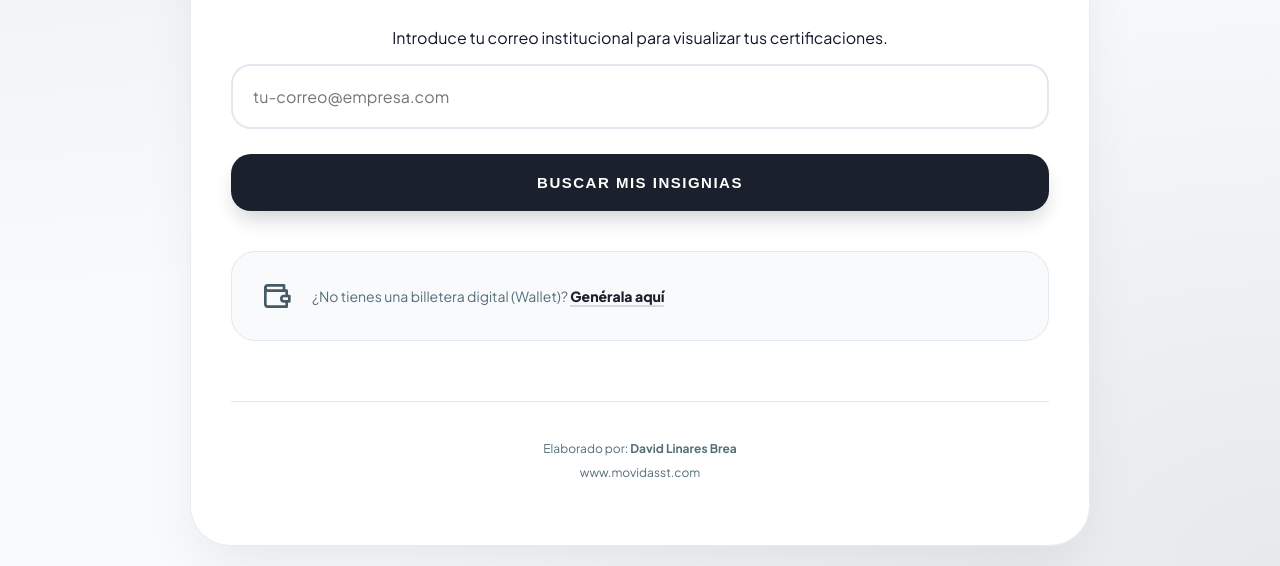
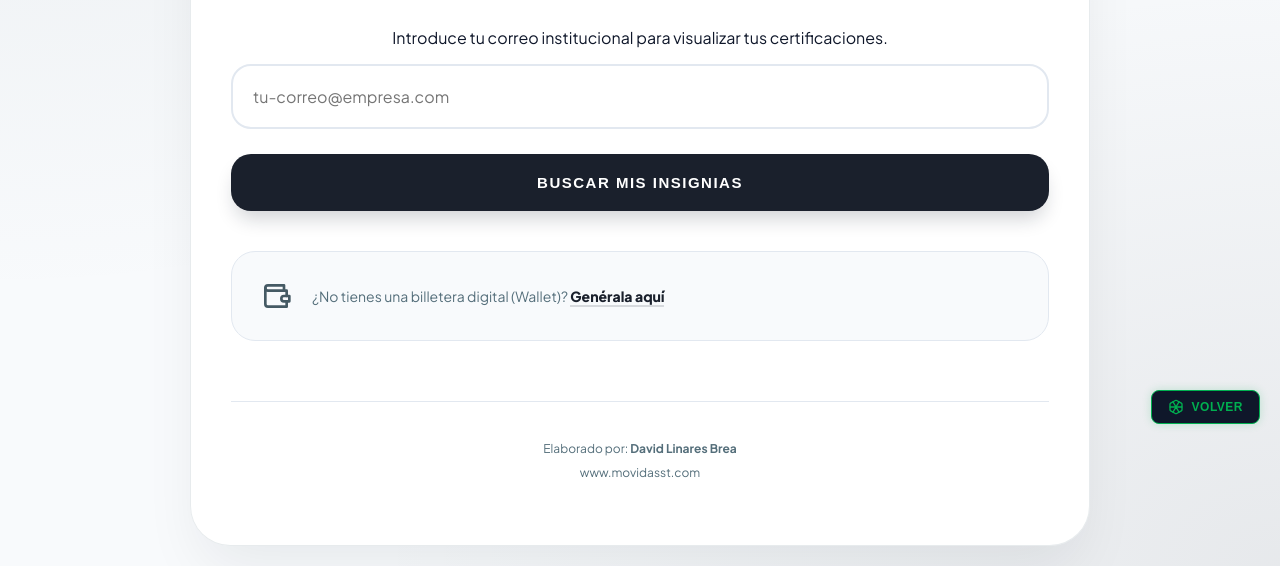
Before and after one commit to movidasst/insigniasmovida, a plain HTML site: page index.html in a window 1280 px wide. Shown: the part 356-922 px from the top of the page. Drawn offline with Linux system fonts and the light colour scheme.

Commit message:
Update index.html

```diff
--- a/index.html
+++ b/index.html
@@ -269,6 +269,59 @@
     </div>
 </div>
 
+<!-- ======================================================= -->
+<!-- BOTÓN FLOTANTE ESTILO DAO: VOLVER AL HUB (MOVIDASST.COM) -->
+<!-- Copiar y pegar este bloque al final del body en cada subdominio -->
+<!-- ======================================================= -->
+
+<a href="https://www.movidasst.com"
+   title="Volver al Hub Principal"
+   style="
+     position: fixed;
+     bottom: 20px;
+     right: 20px;
+     background-color: #0f172a; /* Fondo Oscuro (Slate 900) */
+     color: #00b050;            /* Texto Verde Neón */
+     padding: 8px 16px;         /* Más pequeño */
+     border-radius: 8px;        /* Bordes técnicos */
+     text-decoration: none;
+     font-family: 'Outfit', sans-serif, monospace;
+     font-weight: 700;
+     font-size: 12px;           /* Letra más pequeña */
+     letter-spacing: 0.5px;
+     border: 1px solid #00b050; /* Borde Verde Fino */
+     box-shadow: 0 0 10px rgba(0, 176, 80, 0.2);
+     z-index: 9999;
+     display: flex;
+     align-items: center;
+     gap: 8px;
+     transition: all 0.3s cubic-bezier(0.4, 0, 0.2, 1);
+     backdrop-filter: blur(5px);
+   "
+   onmouseover="
+     this.style.transform='translateY(-2px)';
+     this.style.boxShadow='0 0 20px rgba(0, 176, 80, 0.5)';
+     this.style.backgroundColor='#00b050';
+     this.style.color='#ffffff';
+   "
+   onmouseout="
+     this.style.transform='translateY(0)';
+     this.style.boxShadow='0 0 10px rgba(0, 176, 80, 0.2)';
+     this.style.backgroundColor='#0f172a';
+     this.style.color='#00b050';
+   "
+>
+    <!-- Icono Hexágono/Nodo Pequeño -->
+    <svg width="16" height="16" viewBox="0 0 24 24" fill="none" stroke="currentColor" stroke-width="2" stroke-linecap="round" stroke-linejoin="round">
+        <path d="M21 16V8a2 2 0 0 0-1-1.73l-7-4a2 2 0 0 0-2 0l-7 4A2 2 0 0 0 3 8v8a2 2 0 0 0 1 1.73l7 4a2 2 0 0 0 2 0l7-4A2 2 0 0 0 21 16z"></path>
+        <polyline points="7.5 4.21 12 12 16.5 4.21"></polyline>
+        <polyline points="7.5 19.79 12 12 16.5 19.79"></polyline>
+        <polyline points="3.29 12 12 12 20.71 12"></polyline>
+    </svg>
+
+    <span>VOLVER</span>
+</a>
+
 <script>
     const API_URL = "https://motor-sst.onrender.com";
     let currentBadges = {};
```
